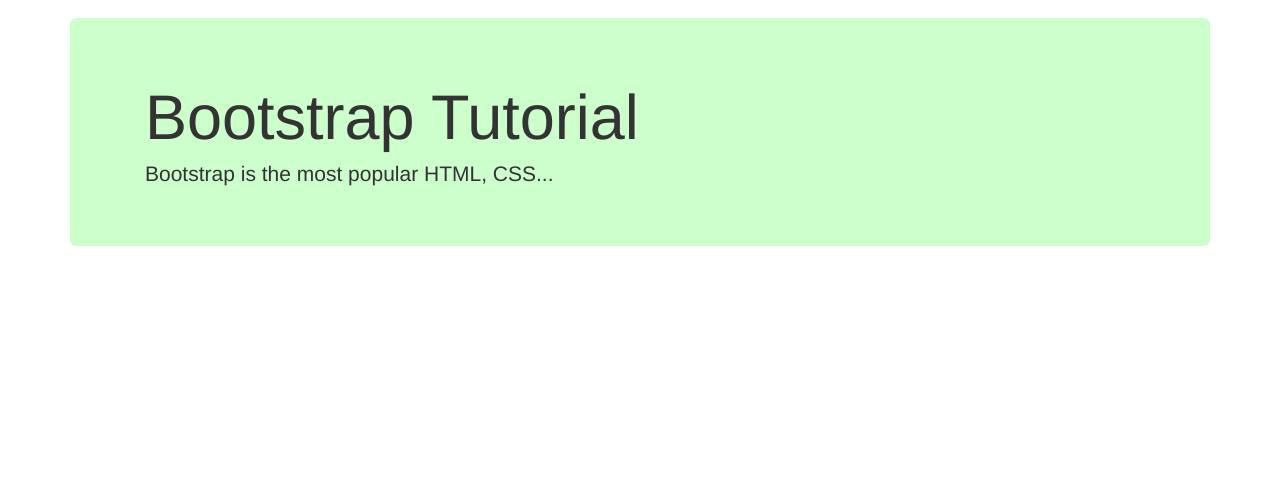
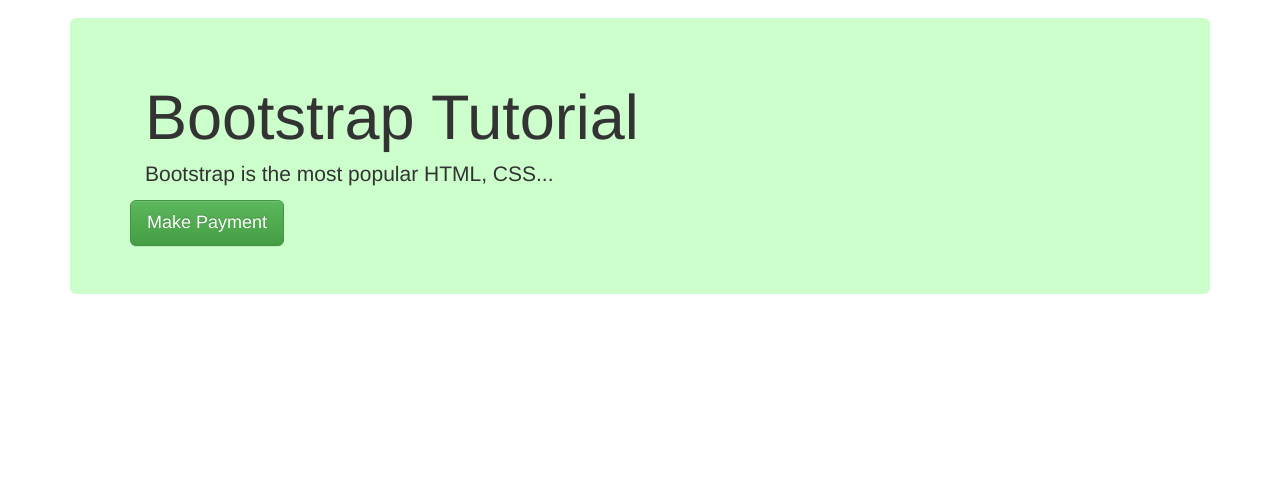
Before and after one commit to compgirl123/UberSante-Soen344, a Flask app: template app/templates/patientpages/patient_dashboard.html in a window 1280 px wide. Shown: the part 211-697 px from the top of the page. Run offline with Flask 2, Linux system fonts and the light colour scheme; the template is opened without the code that fills it, so the values that code supplies are empty; some libraries are stand-ins or nearby versions.

Commit message:
added payment button to checkout issue #8

```diff
--- a/app/templates/patientpages/patient_dashboard.html
+++ b/app/templates/patientpages/patient_dashboard.html
@@ -14,6 +14,8 @@
     <p>{{appointment_selected}}</p>
     <p>{{time}}</p>
   </div>
+
+  <button type="submit" id = "payment" name = "payment" class="btn btn-success btn-lg" value="s"> Make Payment</button>
 </div>
 
 {% endblock %}
```
